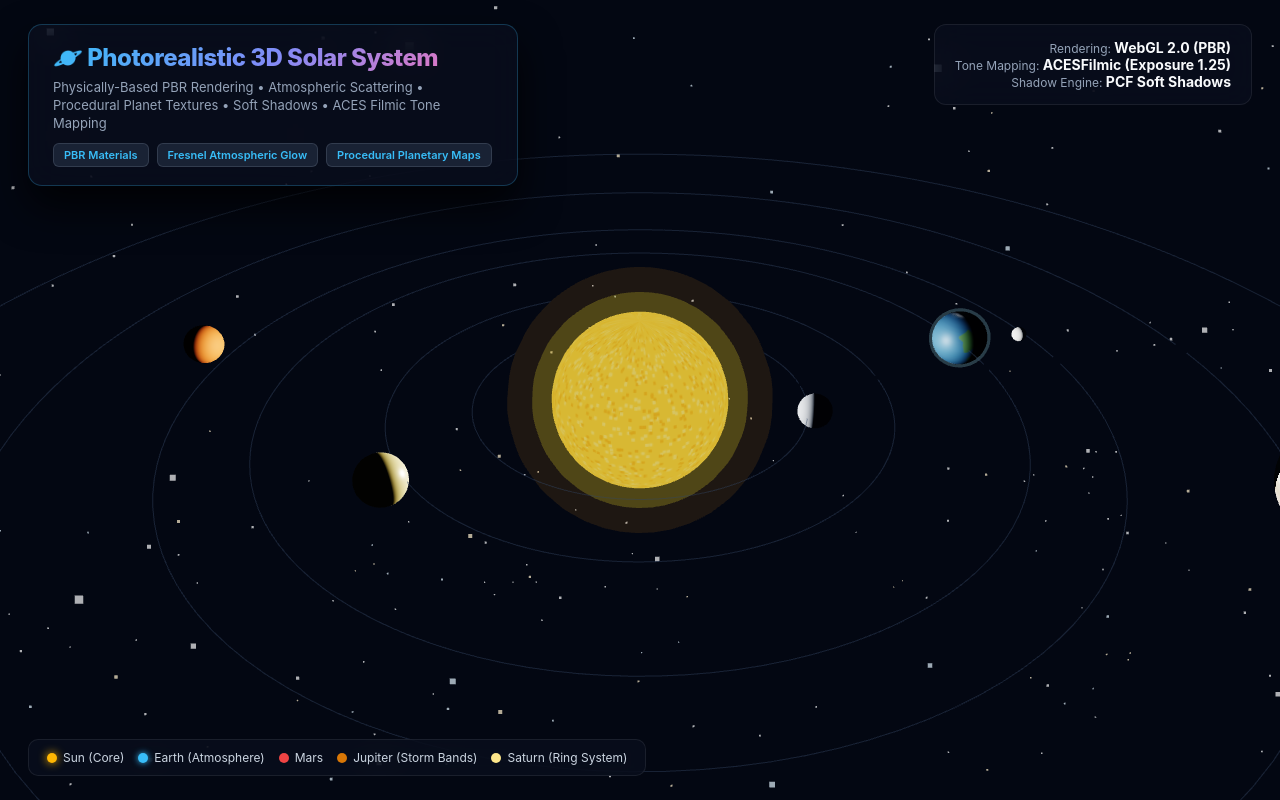
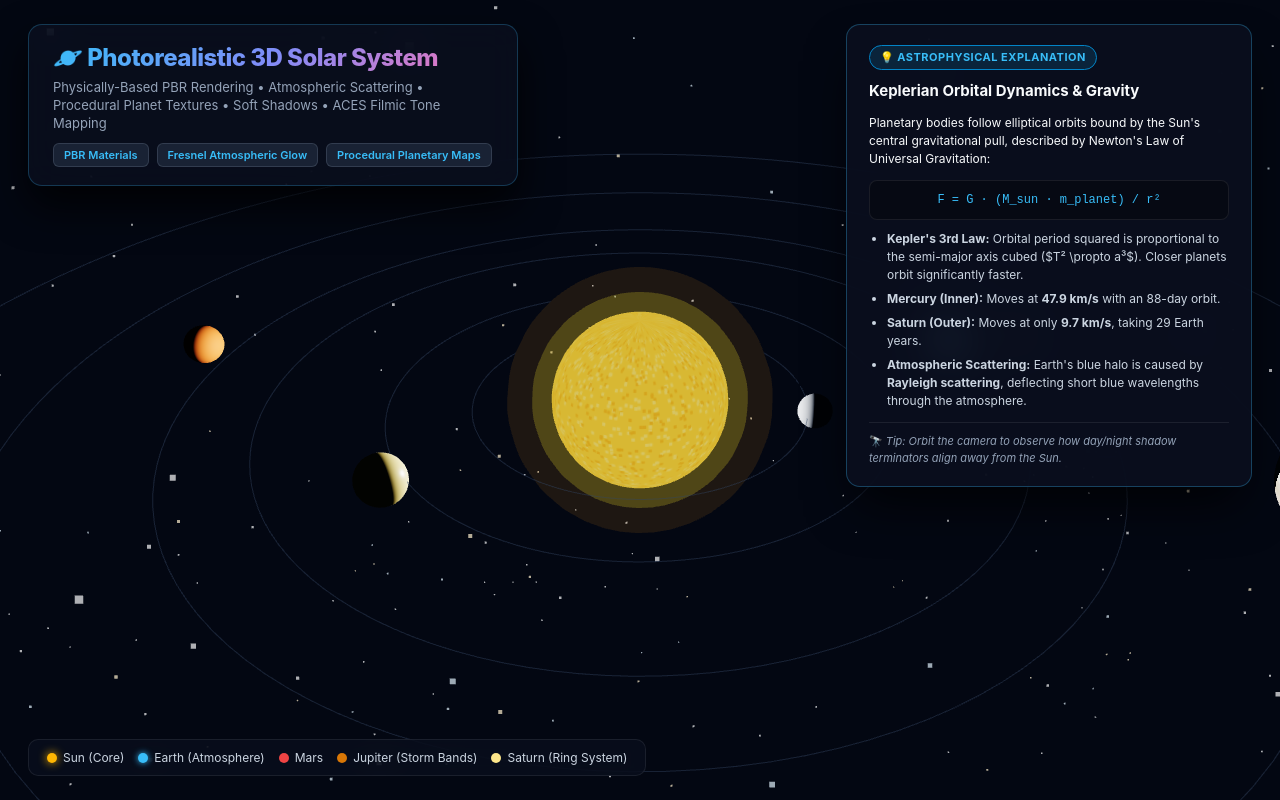
Before and after one commit to muhammad-hassaan-y2/webdev-MCP-Server, a website: page render_3d_demo.html in a window 1280 px wide. Drawn offline with nearby package versions, Linux system fonts and the light colour scheme.

Commit message:
feat: add embedded interactive concept explanation cards with scientific formulas directly inside all 3D visualizations

```diff
--- a/render_3d_demo.html
+++ b/render_3d_demo.html
@@ -6,9 +6,10 @@
   <style>
     body { margin: 0; overflow: hidden; background: #02040a; font-family: -apple-system, BlinkMacSystemFont, 'Segoe UI', Roboto, sans-serif; }
     #canvas { width: 100vw; height: 100vh; display: block; }
+
     .overlay {
       position: absolute; top: 24px; left: 28px; color: #f8fafc; pointer-events: none;
-      background: rgba(10, 15, 30, 0.7); backdrop-filter: blur(16px);
+      background: rgba(10, 15, 30, 0.85); backdrop-filter: blur(16px);
       padding: 18px 24px; border-radius: 14px; border: 1px solid rgba(56, 189, 248, 0.25);
       box-shadow: 0 20px 40px rgba(0,0,0,0.8);
     }
@@ -24,13 +25,34 @@
       background: rgba(30, 41, 59, 0.8); border: 1px solid rgba(148, 163, 184, 0.2);
       padding: 4px 10px; border-radius: 6px; font-size: 11px; color: #38bdf8; font-weight: 600;
     }
-    .hud-stats {
-      position: absolute; top: 24px; right: 28px;
-      background: rgba(10, 15, 30, 0.7); backdrop-filter: blur(16px);
-      padding: 14px 20px; border-radius: 12px; border: 1px solid rgba(255, 255, 255, 0.08);
-      color: #94a3b8; font-size: 12px; text-align: right;
+
+    /* Interactive Explanation Panel */
+    .explanation-panel {
+      position: absolute; top: 24px; right: 28px; width: 360px;
+      background: rgba(10, 15, 30, 0.9); backdrop-filter: blur(20px);
+      padding: 20px 22px; border-radius: 14px; border: 1px solid rgba(56, 189, 248, 0.3);
+      box-shadow: 0 25px 50px -12px rgba(0,0,0,0.85); color: #f8fafc; font-size: 12px;
+      line-height: 1.5;
     }
-    .hud-val { color: #f8fafc; font-weight: 700; font-size: 14px; }
+    .expl-tag {
+      display: inline-flex; align-items: center; gap: 6px;
+      background: rgba(14, 165, 233, 0.15); border: 1px solid #0284c7;
+      color: #38bdf8; font-size: 11px; font-weight: 700; padding: 3px 10px; border-radius: 9999px;
+      margin-bottom: 10px; text-transform: uppercase; letter-spacing: 0.5px;
+    }
+    .expl-title { font-size: 15px; font-weight: 700; color: #f8fafc; margin-bottom: 8px; }
+    .formula-box {
+      background: #060913; border: 1px solid rgba(255,255,255,0.08); border-radius: 8px;
+      padding: 10px 14px; margin: 10px 0; font-family: 'Courier New', monospace; font-size: 12px;
+      color: #38bdf8; text-align: center;
+    }
+    .expl-list { margin: 8px 0; padding-left: 18px; color: #cbd5e1; }
+    .expl-list li { margin-bottom: 6px; }
+    .expl-footer {
+      border-top: 1px solid rgba(255,255,255,0.08); padding-top: 10px; margin-top: 12px;
+      font-size: 11px; color: #94a3b8;
+    }
+
     .legend {
       position: absolute; bottom: 24px; left: 28px; display: flex; gap: 14px;
       background: rgba(10, 15, 30, 0.75); backdrop-filter: blur(16px);
@@ -53,10 +75,26 @@
     </div>
   </div>
 
-  <div class="hud-stats">
-    <div>Rendering: <span class="hud-val">WebGL 2.0 (PBR)</span></div>
-    <div>Tone Mapping: <span class="hud-val">ACESFilmic (Exposure 1.25)</span></div>
-    <div>Shadow Engine: <span class="hud-val">PCF Soft Shadows</span></div>
+  <!-- Interactive Scientific Explanation Panel -->
+  <div class="explanation-panel">
+    <div class="expl-tag">💡 Astrophysical Explanation</div>
+    <div class="expl-title">Keplerian Orbital Dynamics & Gravity</div>
+    <p>Planetary bodies follow elliptical orbits bound by the Sun's central gravitational pull, described by Newton's Law of Universal Gravitation:</p>
+
+    <div class="formula-box">
+      F = G · (M_sun · m_planet) / r²
+    </div>
+
+    <ul class="expl-list">
+      <li><b>Kepler's 3rd Law:</b> Orbital period squared is proportional to the semi-major axis cubed ($T² \propto a³$). Closer planets orbit significantly faster.</li>
+      <li><b>Mercury (Inner):</b> Moves at <b>47.9 km/s</b> with an 88-day orbit.</li>
+      <li><b>Saturn (Outer):</b> Moves at only <b>9.7 km/s</b>, taking 29 Earth years.</li>
+      <li><b>Atmospheric Scattering:</b> Earth's blue halo is caused by <b>Rayleigh scattering</b>, deflecting short blue wavelengths through the atmosphere.</li>
+    </ul>
+
+    <div class="expl-footer">
+      🔭 <i>Tip: Orbit the camera to observe how day/night shadow terminators align away from the Sun.</i>
+    </div>
   </div>
 
   <div class="legend">
@@ -92,7 +130,6 @@
       const c = document.createElement('canvas');
       c.width = 1024; c.height = 512;
       const ctx = c.getContext('2d');
-      // Ocean deep blue gradient
       const grad = ctx.createLinearGradient(0, 0, 0, 512);
       grad.addColorStop(0, '#0c2340');
       grad.addColorStop(0.5, '#10375c');
@@ -100,7 +137,6 @@
       ctx.fillStyle = grad;
       ctx.fillRect(0, 0, 1024, 512);
 
-      // Continents procedural patches
       ctx.fillStyle = '#1e3f20';
       function drawContinent(cx, cy, rx, ry) {
         ctx.beginPath();
@@ -113,16 +149,12 @@
         ctx.closePath();
         ctx.fill();
       }
-      // Americas
       drawContinent(250, 200, 90, 80);
       drawContinent(320, 350, 80, 90);
-      // Eurasia & Africa
       drawContinent(620, 180, 160, 90);
       drawContinent(600, 320, 100, 90);
-      // Australia
       drawContinent(850, 360, 60, 50);
 
-      // Ice caps
       ctx.fillStyle = '#e2e8f0';
       ctx.fillRect(0, 0, 1024, 35);
       ctx.fillRect(0, 477, 1024, 35);
@@ -145,11 +177,9 @@
       bands.forEach((b, i) => {
         ctx.fillStyle = b;
         ctx.fillRect(0, i * h, 1024, h + 2);
-        // Atmospheric swirls
         ctx.fillStyle = 'rgba(255,255,255,0.08)';
         ctx.fillRect(0, i * h + 4, 1024, h * 0.3);
       });
-      // Great Red Spot
       ctx.beginPath();
       ctx.ellipse(650, 320, 50, 28, 0, 0, Math.PI * 2);
       ctx.fillStyle = '#b91c1c';
@@ -169,14 +199,13 @@
       grad.addColorStop(0.0, 'rgba(0,0,0,0)');
       grad.addColorStop(0.15, 'rgba(210,180,140,0.85)');
       grad.addColorStop(0.45, 'rgba(235,215,185,0.95)');
-      grad.addColorStop(0.55, 'rgba(10,10,10,0.1)'); // Cassini Division!
+      grad.addColorStop(0.55, 'rgba(10,10,10,0.1)');
       grad.addColorStop(0.60, 'rgba(200,175,140,0.8)');
       grad.addColorStop(0.85, 'rgba(180,150,120,0.6)');
       grad.addColorStop(1.0, 'rgba(0,0,0,0)');
       ctx.fillStyle = grad;
       ctx.fillRect(0, 0, 512, 1);
-      const tex = new THREE.CanvasTexture(c);
-      return tex;
+      return new THREE.CanvasTexture(c);
     }
 
     function createSunTexture() {
@@ -185,7 +214,6 @@
       const ctx = c.getContext('2d');
       ctx.fillStyle = '#f59e0b';
       ctx.fillRect(0, 0, 512, 256);
-      // Granulation noise
       for (let i = 0; i < 4000; i++) {
         const x = Math.random() * 512;
         const y = Math.random() * 256;
@@ -195,9 +223,7 @@
       return new THREE.CanvasTexture(c);
     }
 
-    // ────────────────────── 3D Scene Setup ──────────────────────
-
-    // Deep Space Starfield with multi-colored stars
+    // Starfield
     const starGeo = new THREE.BufferGeometry();
     const starCount = 1800;
     const starPos = new Float32Array(starCount * 3);
@@ -207,190 +233,88 @@
       starPos[i * 3 + 1] = (Math.random() - 0.5) * 350;
       starPos[i * 3 + 2] = (Math.random() - 0.5) * 350;
       const c = Math.random();
-      if (c > 0.8) { starColors[i * 3] = 0.6; starColors[i * 3 + 1] = 0.8; starColors[i * 3 + 2] = 1.0; } // Blue
-      else if (c > 0.6) { starColors[i * 3] = 1.0; starColors[i * 3 + 1] = 0.8; starColors[i * 3 + 2] = 0.5; } // Yellow
-      else { starColors[i * 3] = 0.9; starColors[i * 3 + 1] = 0.9; starColors[i * 3 + 2] = 0.95; } // White
+      if (c > 0.8) { starColors[i * 3] = 0.6; starColors[i * 3 + 1] = 0.8; starColors[i * 3 + 2] = 1.0; }
+      else if (c > 0.6) { starColors[i * 3] = 1.0; starColors[i * 3 + 1] = 0.8; starColors[i * 3 + 2] = 0.5; }
+      else { starColors[i * 3] = 0.9; starColors[i * 3 + 1] = 0.9; starColors[i * 3 + 2] = 0.95; }
     }
     starGeo.setAttribute('position', new THREE.BufferAttribute(starPos, 3));
     starGeo.setAttribute('color', new THREE.BufferAttribute(starColors, 3));
-    const starMat = new THREE.PointsMaterial({ size: 0.85, vertexColors: true, transparent: true, opacity: 0.85 });
-    scene.add(new THREE.Points(starGeo, starMat));
+    scene.add(new THREE.Points(starGeo, new THREE.PointsMaterial({ size: 0.85, vertexColors: true, transparent: true, opacity: 0.85 })));
 
     // Sun Core
-    const sunTex = createSunTexture();
-    const sunGeo = new THREE.SphereGeometry(3.6, 48, 48);
-    const sunMat = new THREE.MeshBasicMaterial({
-      map: sunTex,
-      color: 0xffffff
-    });
-    const sun = new THREE.Mesh(sunGeo, sunMat);
+    const sun = new THREE.Mesh(new THREE.SphereGeometry(3.6, 48, 48), new THREE.MeshBasicMaterial({ map: createSunTexture(), color: 0xffffff }));
     scene.add(sun);
 
-    // Sun Volumetric Corona Glow
-    const coronaGeo = new THREE.SphereGeometry(4.4, 32, 32);
-    const coronaMat = new THREE.MeshBasicMaterial({
-      color: 0xffa200,
-      transparent: true,
-      opacity: 0.35,
-      side: THREE.BackSide
-    });
-    scene.add(new THREE.Mesh(coronaGeo, coronaMat));
+    // Coronas
+    scene.add(new THREE.Mesh(new THREE.SphereGeometry(4.4, 32, 32), new THREE.MeshBasicMaterial({ color: 0xffa200, transparent: true, opacity: 0.35, side: THREE.BackSide })));
+    scene.add(new THREE.Mesh(new THREE.SphereGeometry(5.4, 32, 32), new THREE.MeshBasicMaterial({ color: 0xff5500, transparent: true, opacity: 0.12, side: THREE.BackSide })));
 
-    const outerGlowGeo = new THREE.SphereGeometry(5.4, 32, 32);
-    const outerGlowMat = new THREE.MeshBasicMaterial({
-      color: 0xff5500,
-      transparent: true,
-      opacity: 0.12,
-      side: THREE.BackSide
-    });
-    scene.add(new THREE.Mesh(outerGlowGeo, outerGlowMat));
-
-    // Realistic Sunlight: Point light with inverse-square falloff
+    // Sunlight
     const sunLight = new THREE.PointLight(0xfff7ed, 3.5, 120, 0.6);
     sunLight.castShadow = true;
-    sunLight.shadow.mapSize.width = 2048;
-    sunLight.shadow.mapSize.height = 2048;
+    sunLight.shadow.mapSize.width = 2048; sunLight.shadow.mapSize.height = 2048;
     sunLight.shadow.bias = -0.001;
     scene.add(sunLight);
-
-    // Subtle Ambient Light from galaxies
     scene.add(new THREE.AmbientLight(0x0f172a, 0.25));
 
-    // ────────────────────── Planets Creation ──────────────────────
-
-    // 1. Mercury
-    const mercMesh = new THREE.Mesh(
-      new THREE.SphereGeometry(0.7, 32, 32),
-      new THREE.MeshStandardMaterial({ color: 0x94a3b8, roughness: 0.8, metalness: 0.2 })
-    );
-    mercMesh.position.set(6.8, 0, 2);
-    mercMesh.castShadow = true; mercMesh.receiveShadow = true;
+    // Mercury
+    const mercMesh = new THREE.Mesh(new THREE.SphereGeometry(0.7, 32, 32), new THREE.MeshStandardMaterial({ color: 0x94a3b8, roughness: 0.8 }));
+    mercMesh.position.set(6.8, 0, 2); mercMesh.castShadow = true; mercMesh.receiveShadow = true;
     scene.add(mercMesh);
 
-    // 2. Venus (Dense clouds)
-    const venusMesh = new THREE.Mesh(
-      new THREE.SphereGeometry(1.0, 32, 32),
-      new THREE.MeshStandardMaterial({ color: 0xfcd34d, roughness: 0.3, metalness: 0.1 })
-    );
-    venusMesh.position.set(-10.2, 0, 4);
-    venusMesh.castShadow = true; venusMesh.receiveShadow = true;
+    // Venus
+    const venusMesh = new THREE.Mesh(new THREE.SphereGeometry(1.0, 32, 32), new THREE.MeshStandardMaterial({ color: 0xfcd34d, roughness: 0.3 }));
+    venusMesh.position.set(-10.2, 0, 4); venusMesh.castShadow = true; venusMesh.receiveShadow = true;
     scene.add(venusMesh);
 
-    // 3. Earth (Textured Oceans + Continents + Atmosphere)
+    // Earth + Atmosphere + Moon
     const earthGroup = new THREE.Group();
     earthGroup.position.set(15.2, 0, -3);
-
-    const earthTex = createEarthTexture();
-    const earthMesh = new THREE.Mesh(
-      new THREE.SphereGeometry(1.2, 48, 48),
-      new THREE.MeshStandardMaterial({
-        map: earthTex,
-        roughness: 0.5,
-        metalness: 0.1
-      })
-    );
+    const earthMesh = new THREE.Mesh(new THREE.SphereGeometry(1.2, 48, 48), new THREE.MeshStandardMaterial({ map: createEarthTexture(), roughness: 0.5 }));
     earthMesh.castShadow = true; earthMesh.receiveShadow = true;
     earthGroup.add(earthMesh);
-
-    // Earth Atmospheric Fresnel Halo
-    const atmosMesh = new THREE.Mesh(
-      new THREE.SphereGeometry(1.34, 32, 32),
-      new THREE.MeshBasicMaterial({
-        color: 0x38bdf8,
-        transparent: true,
-        opacity: 0.28,
-        side: THREE.BackSide
-      })
-    );
-    earthGroup.add(atmosMesh);
-
-    // Moon
-    const moonMesh = new THREE.Mesh(
-      new THREE.SphereGeometry(0.32, 24, 24),
-      new THREE.MeshStandardMaterial({ color: 0xcfd8dc, roughness: 0.9 })
-    );
-    moonMesh.position.set(2.4, 0.4, 0.8);
-    moonMesh.castShadow = true;
+    earthGroup.add(new THREE.Mesh(new THREE.SphereGeometry(1.34, 32, 32), new THREE.MeshBasicMaterial({ color: 0x38bdf8, transparent: true, opacity: 0.28, side: THREE.BackSide })));
+    const moonMesh = new THREE.Mesh(new THREE.SphereGeometry(0.32, 24, 24), new THREE.MeshStandardMaterial({ color: 0xcfd8dc, roughness: 0.9 }));
+    moonMesh.position.set(2.4, 0.4, 0.8); moonMesh.castShadow = true;
     earthGroup.add(moonMesh);
-
     scene.add(earthGroup);
 
-    // 4. Mars (Red Planet with polar ice)
-    const marsMesh = new THREE.Mesh(
-      new THREE.SphereGeometry(0.85, 32, 32),
-      new THREE.MeshStandardMaterial({ color: 0xc2410c, roughness: 0.75, metalness: 0.15 })
-    );
-    marsMesh.position.set(-18.5, 0, -8);
-    marsMesh.castShadow = true; marsMesh.receiveShadow = true;
+    // Mars
+    const marsMesh = new THREE.Mesh(new THREE.SphereGeometry(0.85, 32, 32), new THREE.MeshStandardMaterial({ color: 0xc2410c, roughness: 0.75 }));
+    marsMesh.position.set(-18.5, 0, -8); marsMesh.castShadow = true; marsMesh.receiveShadow = true;
     scene.add(marsMesh);
 
-    // 5. Jupiter (High-Res Banded Texture)
-    const jupTex = createJupiterTexture();
-    const jupMesh = new THREE.Mesh(
-      new THREE.SphereGeometry(2.5, 48, 48),
-      new THREE.MeshStandardMaterial({
-        map: jupTex,
-        roughness: 0.45,
-        metalness: 0.05
-      })
-    );
-    jupMesh.position.set(24.5, 0, 10);
-    jupMesh.castShadow = true; jupMesh.receiveShadow = true;
+    // Jupiter
+    const jupMesh = new THREE.Mesh(new THREE.SphereGeometry(2.5, 48, 48), new THREE.MeshStandardMaterial({ map: createJupiterTexture(), roughness: 0.45 }));
+    jupMesh.position.set(24.5, 0, 10); jupMesh.castShadow = true; jupMesh.receiveShadow = true;
     scene.add(jupMesh);
 
-    // 6. Saturn with Realistic Rings & Shadows
+    // Saturn + Ring
     const saturnGroup = new THREE.Group();
     saturnGroup.position.set(-32.0, 0, 6);
-
-    const saturnMesh = new THREE.Mesh(
-      new THREE.SphereGeometry(2.0, 48, 48),
-      new THREE.MeshStandardMaterial({ color: 0xfef08a, roughness: 0.5 })
-    );
+    const saturnMesh = new THREE.Mesh(new THREE.SphereGeometry(2.0, 48, 48), new THREE.MeshStandardMaterial({ color: 0xfef08a, roughness: 0.5 }));
     saturnMesh.castShadow = true; saturnMesh.receiveShadow = true;
     saturnGroup.add(saturnMesh);
 
-    // Saturn Rings with Cassini Division
-    const ringTex = createSaturnRingTexture();
     const ringGeo = new THREE.RingGeometry(2.6, 5.2, 64);
-    // Orient texture radially
     const posAttr = ringGeo.attributes.position;
     const uvs = [];
     for (let i = 0; i < posAttr.count; i++) {
-      const x = posAttr.getX(i);
-      const y = posAttr.getY(i);
-      const dist = Math.sqrt(x * x + y * y);
-      const u = (dist - 2.6) / (5.2 - 2.6);
-      uvs.push(u, 0.5);
+      const dist = Math.sqrt(posAttr.getX(i)**2 + posAttr.getY(i)**2);
+      uvs.push((dist - 2.6) / 2.6, 0.5);
     }
     ringGeo.setAttribute('uv', new THREE.Float32BufferAttribute(uvs, 2));
-
-    const ringMat = new THREE.MeshStandardMaterial({
-      map: ringTex,
-      side: THREE.DoubleSide,
-      transparent: true,
-      opacity: 0.92,
-      roughness: 0.4
-    });
-    const ringMesh = new THREE.Mesh(ringGeo, ringMat);
-    ringMesh.rotation.x = Math.PI / 2.3;
-    ringMesh.rotation.y = Math.PI / 8;
-    ringMesh.receiveShadow = true;
+    const ringMesh = new THREE.Mesh(ringGeo, new THREE.MeshStandardMaterial({ map: createSaturnRingTexture(), side: THREE.DoubleSide, transparent: true, opacity: 0.92, roughness: 0.4 }));
+    ringMesh.rotation.x = Math.PI / 2.3; ringMesh.rotation.y = Math.PI / 8; ringMesh.receiveShadow = true;
     saturnGroup.add(ringMesh);
-
     scene.add(saturnGroup);
 
-    // ────────────────────── Elegant Orbit Guides ──────────────────────
-
-    const distances = [6.8, 10.2, 15.2, 18.5, 24.5, 32.0];
-    distances.forEach(d => {
-      const oGeo = new THREE.BufferGeometry();
+    // Orbit paths
+    [6.8, 10.2, 15.2, 18.5, 24.5, 32.0].forEach(d => {
       const pts = [];
-      for (let a = 0; a <= Math.PI * 2; a += 0.05) {
-        pts.push(Math.cos(a) * d, 0, Math.sin(a) * d);
-      }
-      oGeo.setAttribute('position', new THREE.Float32BufferAttribute(pts, 3));
-      const oMat = new THREE.LineBasicMaterial({ color: 0x1e293b, transparent: true, opacity: 0.45 });
-      scene.add(new THREE.Line(oGeo, oMat));
+      for (let a = 0; a <= Math.PI * 2; a += 0.05) pts.push(Math.cos(a) * d, 0, Math.sin(a) * d);
+      const oGeo = new THREE.BufferGeometry().setAttribute('position', new THREE.Float32BufferAttribute(pts, 3));
+      scene.add(new THREE.Line(oGeo, new THREE.LineBasicMaterial({ color: 0x1e293b, transparent: true, opacity: 0.45 })));
     });
 
     renderer.render(scene, camera);
```
Also changed, not shown: render_algo_demo.html (+55 -17 lines), render_math_demo.html (+54 -29 lines), render_physics_demo.html (+53 -43 lines).
